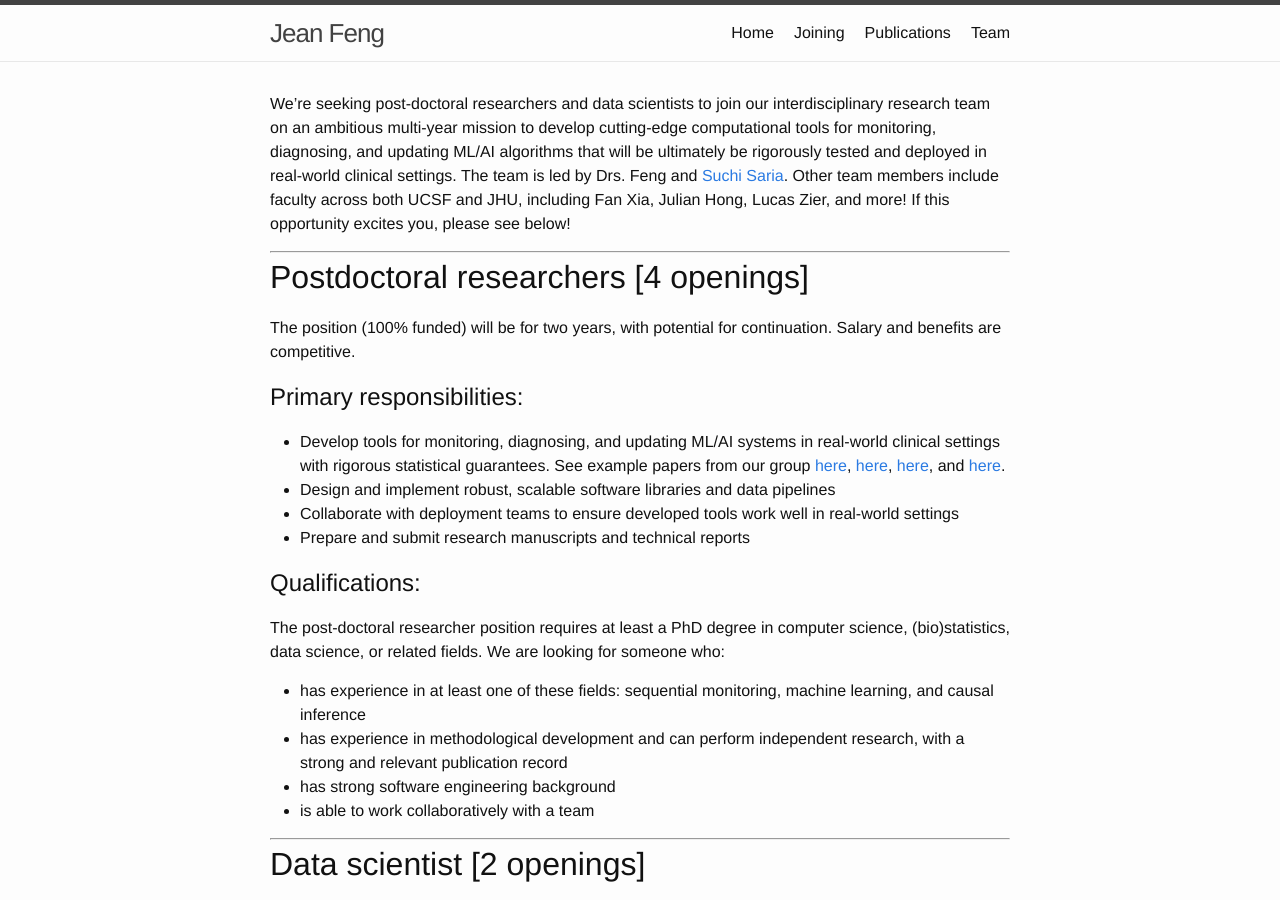
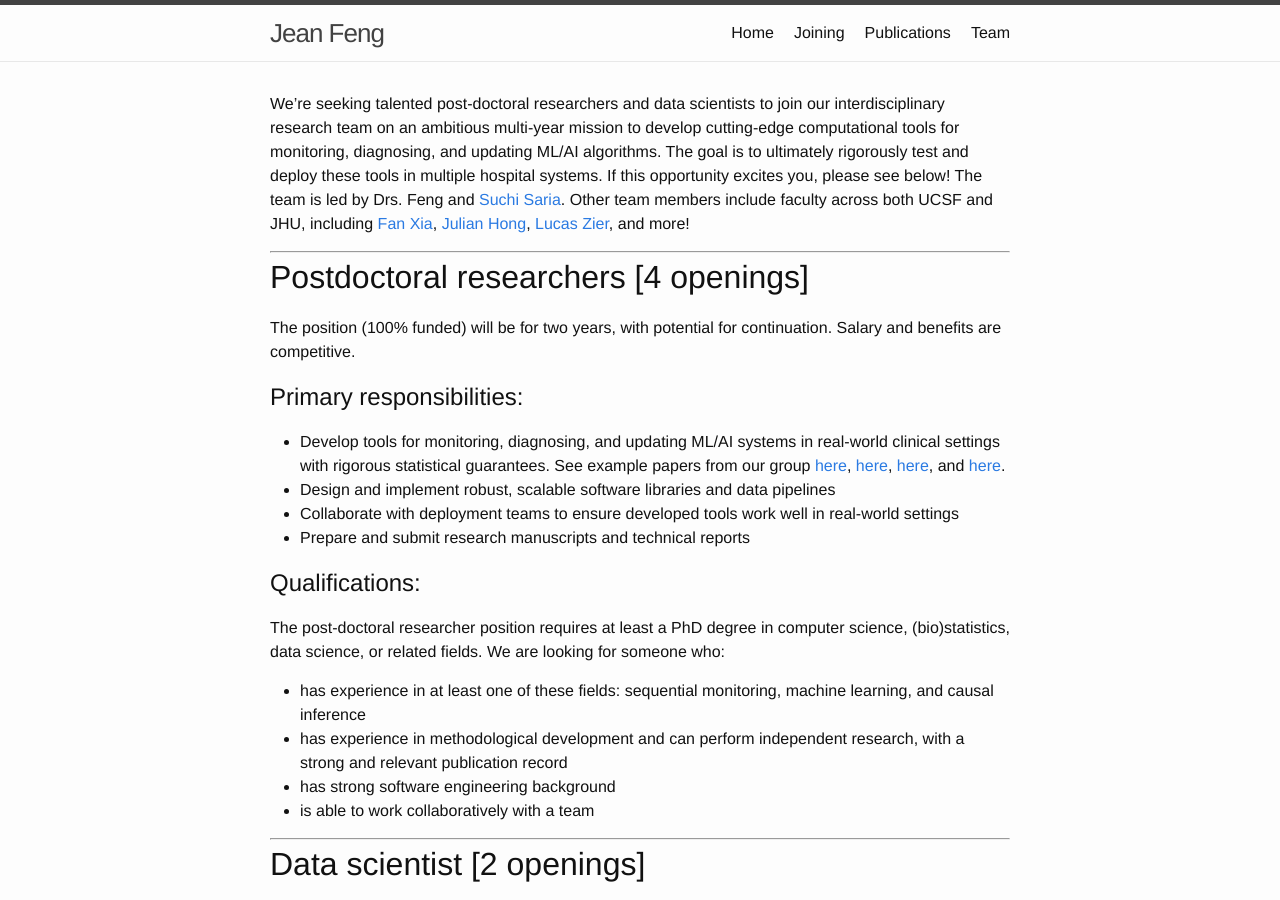
Before and after one commit to jjfeng/jjfeng.github.io, a Jekyll site: the page built from joining.md, in a window 1280 px wide and 900 px high. Built offline with Jekyll 4.4.1, drawn with Linux system fonts in a browser that asks for light colours.

Commit message:
add people

```diff
--- a/joining.md
+++ b/joining.md
@@ -3,9 +3,9 @@ layout: default
 title: Joining
 ---
 
-We're seeking post-doctoral researchers and data scientists to join our interdisciplinary research team on an ambitious multi-year mission to develop cutting-edge computational tools for monitoring, diagnosing, and updating ML/AI algorithms that will be ultimately be rigorously tested and deployed in real-world clinical settings.
-The team is led by Drs. Feng and [Suchi Saria](https://suchisaria.jhu.edu/). Other team members include faculty across both UCSF and JHU, including Fan Xia, Julian Hong, Lucas Zier, and more!
+We're seeking talented post-doctoral researchers and data scientists to join our interdisciplinary research team on an ambitious multi-year mission to develop cutting-edge computational tools for monitoring, diagnosing, and updating ML/AI algorithms. The goal is to ultimately rigorously test and deploy these tools in multiple hospital systems.
 If this opportunity excites you, please see below!
+The team is led by Drs. Feng and [Suchi Saria](https://suchisaria.jhu.edu/). Other team members include faculty across both UCSF and JHU, including [Fan Xia](https://profiles.ucsf.edu/fan.xia), [Julian Hong](https://profiles.ucsf.edu/julian.hong), [Lucas Zier](https://profiles.ucsf.edu/lucas.zier), and more!
 
 -------
 
```
